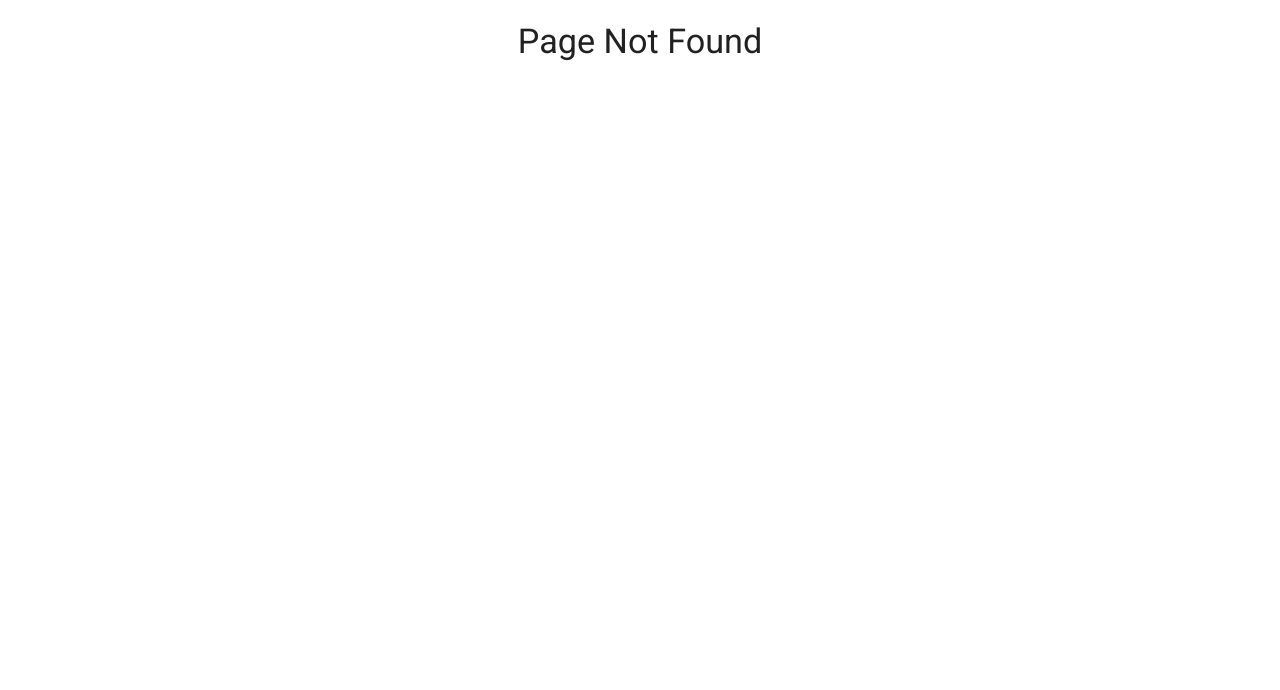
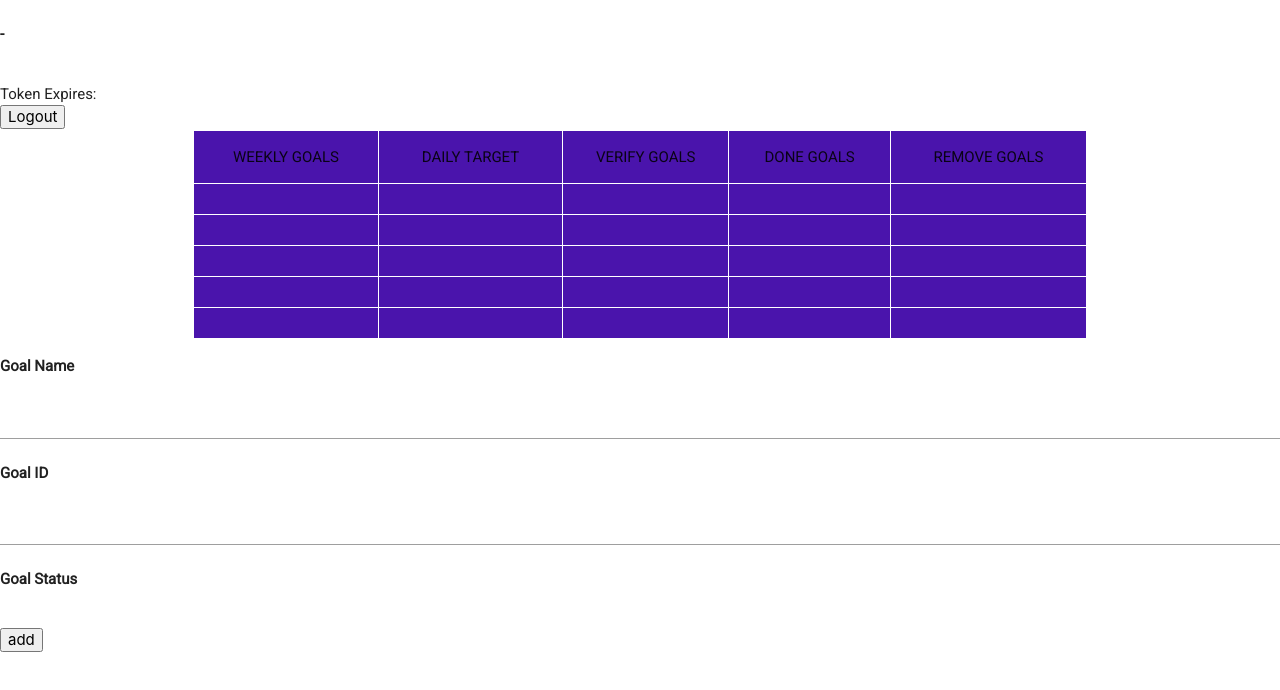
Before and after one commit to oyewoas/scrumy-app-frontend, an Angular app: page /scrumboard in a window 1280 px wide. Before the commit this address had no page. Shown: the top 690 px of the page. Built offline with nearby package versions, Linux system fonts and the light colour scheme; what ngx-materialize would draw is missing.

Commit message:
new updates

```diff
--- a/src/app/app-routing.module.ts
+++ b/src/app/app-routing.module.ts
@@ -4,12 +4,15 @@ import { LoginComponent } from './login/login.component';
 import { SignupComponent } from './signup/signup.component';
 import { HomeComponent } from './home/home.component';
 import { NotfoundComponent } from './notfound/notfound.component';
+import { ScrumboardComponent } from './scrumboard/scrumboard.component';
 
 const routes: Routes = [
   { path: '', redirectTo: '/home', pathMatch: 'full' },
   { path: 'home', component: HomeComponent},
   { path: 'login', component: LoginComponent },
   { path: 'signup', component: SignupComponent },
+  { path: 'scrumboard', component: ScrumboardComponent },
+
   {path: '**', component: NotfoundComponent }
 ];
 
--- a/src/app/app.module.ts
+++ b/src/app/app.module.ts
@@ -12,6 +12,7 @@ import { SignupComponent } from './signup/signup.component';
 import { HomeComponent } from './home/home.component';
 import { DataService } from './data.service';
 import { NotfoundComponent } from './notfound/notfound.component';
+import { ScrumboardComponent } from './scrumboard/scrumboard.component';
 
 @NgModule({
   declarations: [
@@ -19,7 +20,8 @@ import { NotfoundComponent } from './notfound/notfound.component';
     LoginComponent,
     SignupComponent,
     HomeComponent,
-    NotfoundComponent
+    NotfoundComponent,
+    ScrumboardComponent
   ],
   imports: [
     BrowserModule,
--- a/src/app/data.service.ts
+++ b/src/app/data.service.ts
@@ -11,28 +11,43 @@ import { Router } from '@angular/router';
 export class DataService {
     public domainname = '127.0.0.1:8000';
     public message: string;
-    public sigupusername: string;
+    public signupusername: string;
     public signuppwd: string;
     public signupconfpwd: string;
     public fullname: string;
     public usertypes: any[];
     public loginusername: string;
     public loginpwd: string;
+    public firstname: string;
+    public username: string;
+    public user: string;
+    public usertype: string;
+    public usertype_id: string;
+    // the actual JWT token
+    public token: string;
+  // the token expiration date
+    public token_expires: Date;
+  // error messages received from the login attempt
+    public errors: any = [];
 
     public httpOptions = {
       headers: new HttpHeaders({'Content-Type': 'application/json' })
     };
 
+    public authOptions;
   constructor(
     private http: HttpClient, private router: Router
   ) { }
 
   createUser() {
     // tslint:disable-next-line:max-line-length
-    this.http.post('http://' + this.domainname + '/ayooluwaoyewoscrumy/api/v1/users/', JSON.stringify({username: this.sigupusername, password: this.signuppwd, confirmpassword: this.signupconfpwd, fullname: this.fullname, usertype: this.usertypes}), this.httpOptions).subscribe(
+    this.message = 'Creating Account please wait...';
+    this.http.post('http://' + this.domainname + '/ayooluwaoyewoscrumy/api/v1/scrumuser/', JSON.stringify({username: this.signupusername,
+    password: this.signuppwd, confirmpassword: this.signupconfpwd,
+    fullname: this.fullname, usertype: this.usertypes}), this.httpOptions).subscribe(
         data => {
             this.message = data['message'];
-            this.sigupusername = '';
+            this.signupusername = '';
             this.signuppwd = '';
             this.signupconfpwd = '';
             this.fullname = '';
@@ -41,16 +56,85 @@ export class DataService {
         err => {
             this.message = 'User Creation Failed! Unexpected Error!';
             console.error(err);
-            this.sigupusername = '';
+            this.signupusername = '';
             this.signuppwd = '';
             this.signupconfpwd = '';
             this.fullname = '';
             this.usertypes = [];
+
+        }
+    );
+  }
+  private updateData(token) {
+    this.token = token;
+    this.errors = [];
+
+    // decode the token to read the username and expiration timestamp
+    const token_parts = this.token.split(/\./);
+    const token_decoded = JSON.parse(window.atob(token_parts[1]));
+    console.log(token_decoded)
+    this.token_expires = new Date(token_decoded.exp * 1000);
+    this.username = token_decoded.username;
+    this.usertype = token_decoded.usertype;
+
+
+  }
+
+
+  refreshToken() {
+    this.http.post('http://' + this.domainname + '/ayooluwaoyewoscrumy/api-token-refresh/', JSON.stringify({token: this.token}), this.httpOptions).subscribe(
+      data => {
+        this.updateData(data['token']);
+      },
+      err => {
+        this.errors = err['error'];
+      }
+    );
+  }
+
+  toLogin()
+  {
+    this.http.post('http://' + this.domainname + '/ayooluwaoyewoscrumy/api-token-auth/', JSON.stringify({username: this.loginusername,
+    password: this.loginpwd }), this.httpOptions).subscribe(
+        data => {
+            sessionStorage.setItem('username', this.loginusername);
+            sessionStorage.setItem('usertype', data['usertype']);
+            sessionStorage.setItem('usertype_id', data['id']);
+            sessionStorage.setItem('token', data['token']);
+            this.username = this.loginusername;
+            this.usertype_id = data['id'];
+            this.fullname = data['fullname'];
+            this.message = 'Welcome!';
+            this.usertype = data['usertype'];
+            this.router.navigate(['scrumboard']);
+            this.loginusername = '';
+            this.loginpwd = '';
+            console.log(data);
+            this.authOptions = {
+                headers: new HttpHeaders({'Content-Type': 'application/json', 'Authorization': 'JWT ' + data['token']})
+            };
+        },
+        err => {
+            if(err['status'] == 400) {
+              this.message = 'Login Failed: Invalid Credentials.';
+
+            } else {
+              this.message = 'Login Failed! Unexpected Error!';
+            }
+            console.error(err);
+            this.loginusername = '';
+            this.loginpwd = '';
         }
     );
   }
 
 
+  logout() {
+    this.token = null;
+    this.token_expires = null;
+    this.username = null;
+    this.router.navigate(['login']);
+  }
 
 
-  }
+}
--- a/src/app/login/login.component.html
+++ b/src/app/login/login.component.html
@@ -28,7 +28,7 @@
           <img src="../../assets/img/undraw_authentication_fsn5.svg" class="responsive-img " alt="scrumboard" srcset="">
         </div>
         <div class="col l6 m6 s12 form">
-          <form class="">
+          <form class="" (ngSubmit)="toLogin()">
               <div class="center">
               <h4 class="heading-4">Log In</h4>
 
--- a/src/app/login/login.component.ts
+++ b/src/app/login/login.component.ts
@@ -18,6 +18,16 @@ export class LoginComponent implements OnInit {
     this.router.navigate(['login']);
   }
 
+  toLogin(){
+    this.dataservice.toLogin();
+  }
+
+  refreshToken() {
+    this.dataservice.refreshToken();
+  }
+  logout() {
+    this.dataservice.logout();
+  }
   ngOnInit() {
   }
 
--- /dev/null
+++ b/src/app/scrumboard/scrumboard.component.css
@@ -0,0 +1,14 @@
+table{
+    width: 70%;
+    margin: auto;
+    border: 2px solid white;
+    background-color: #4a14ac;
+}
+th,td, tr{
+    border: 0.5px solid white;
+    text-align: center;
+    width: 10px;
+    height: 10px;
+}
+
+p{font-weight: bold}
--- /dev/null
+++ b/src/app/scrumboard/scrumboard.component.html
@@ -0,0 +1,71 @@
+<!DOCTYPE html>
+<html lang="en">
+<head>
+  <meta charset="UTF-8">
+  <meta name="viewport" content="width=device-width, initial-scale=1.0">
+  <meta http-equiv="X-UA-Compatible" content="ie=edge">
+  <title>Scrumboard</title>
+</head>
+<body>
+  <h4>{{dataservice.message}}</h4>
+
+  <p >{{dataservice.username}} - {{dataservice.usertype}}</p>
+  <br />
+    Token Expires: {{ dataservice.token_expires }}<br />
+  <button (click)="logout()" >Logout</button>
+
+
+  <table >
+    <tr style="text-transform:uppercase">
+      <td>Weekly Goals</td>
+      <td>Daily Target</td>
+      <td>Verify Goals</td>
+      <td>Done Goals</td>
+      <td>Remove Goals</td>
+
+    </tr>
+    <tr>
+      <td></td>
+      <td></td>
+      <td></td>
+      <td></td>
+    </tr>
+    <tr>
+      <td></td>
+      <td></td>
+      <td></td>
+      <td></td>
+    </tr>
+    <tr>
+      <td></td>
+      <td></td>
+      <td></td>
+      <td></td>
+    </tr>
+    <tr>
+      <td></td>
+      <td></td>
+      <td></td>
+      <td></td>
+    </tr>
+    <tr>
+      <td></td>
+      <td></td>
+      <td></td>
+      <td></td>
+    </tr>
+  </table>
+
+  <form>
+    <p>Goal Name</p>
+    <input>
+    <p>Goal ID</p>
+    <input>
+    <p>Goal Status</p>
+    <select>
+      <option></option>
+    </select><br>
+    <input type="button" value="add">
+  </form>
+</body>
+</html>
--- /dev/null
+++ b/src/app/scrumboard/scrumboard.component.ts
@@ -0,0 +1,31 @@
+import { Component, OnInit } from '@angular/core';
+import { Router } from '@angular/router';
+import { DataService } from './../data.service';
+
+
+@Component({
+  selector: 'app-scrumboard',
+  templateUrl: './scrumboard.component.html',
+  styleUrls: ['./scrumboard.component.css']
+})
+export class ScrumboardComponent implements OnInit {
+  public websocket;
+
+  constructor(private router: Router,private dataservice: DataService) {
+
+    this.dataservice.username = sessionStorage.getItem('username');
+    this.dataservice.usertype = sessionStorage.getItem('usertype');
+
+  }
+
+  ngOnInit() {
+  }
+
+  logout()
+{
+   this.dataservice.message = 'Thank you for using Scrum!';
+   this.websocket.close();
+   this.dataservice.logout();
+}
+
+}
--- a/src/app/signup/signup.component.html
+++ b/src/app/signup/signup.component.html
@@ -33,7 +33,7 @@
         <div class="row">
           <div class="col s12">
             <label for="username">Username</label>
-            <input id="signupusername" type="text" placeholder="Username" name="signupusername" [ngModelOptions]="{standalone: true}" [(ngModel)]="dataservice.signupusername"  class="input-field validate">
+            <input id="signupusername"   name="signupusername"  [(ngModel)]="dataservice.signupusername" placeholder="Username" type="text"  class="input-field validate">
           </div>
           <div class=" col s12">
             <label for="password">Password</label>
```
Also changed, not shown: src/app/api.service.ts (added, +29 -0 lines), 2 other files (tests, documents, lock files or other folders).
